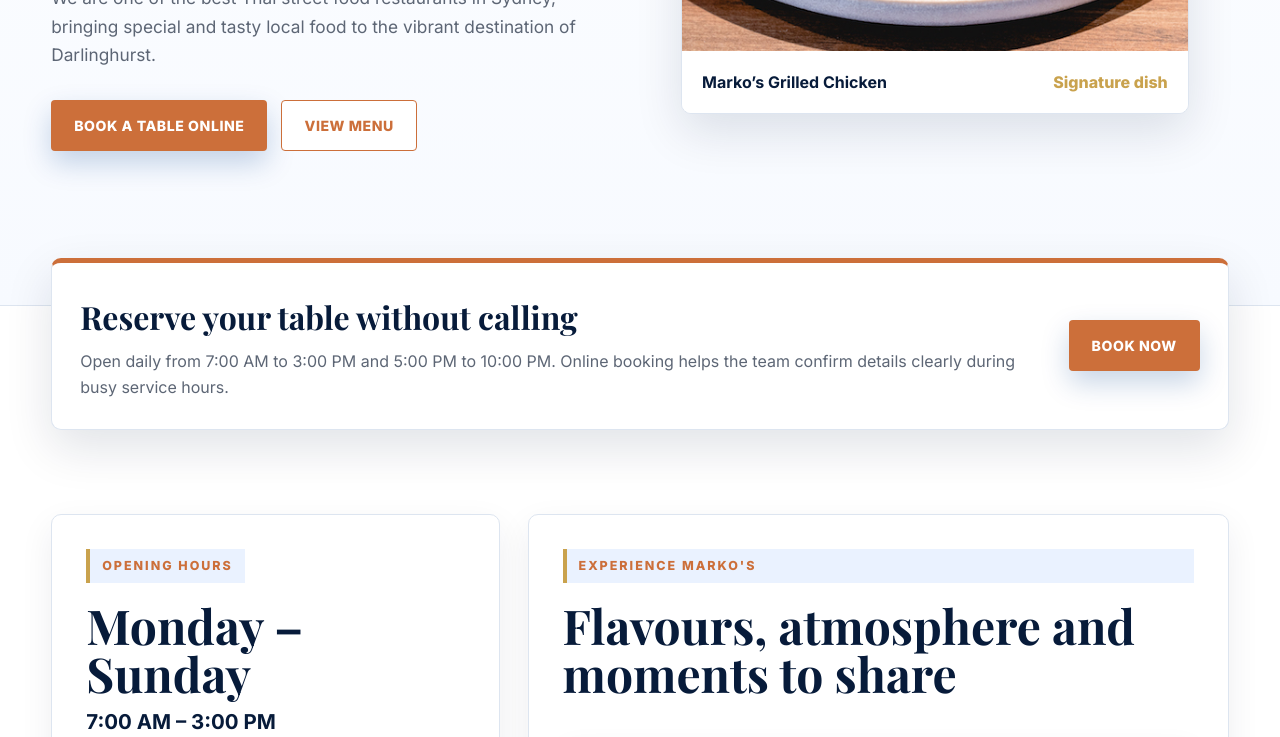
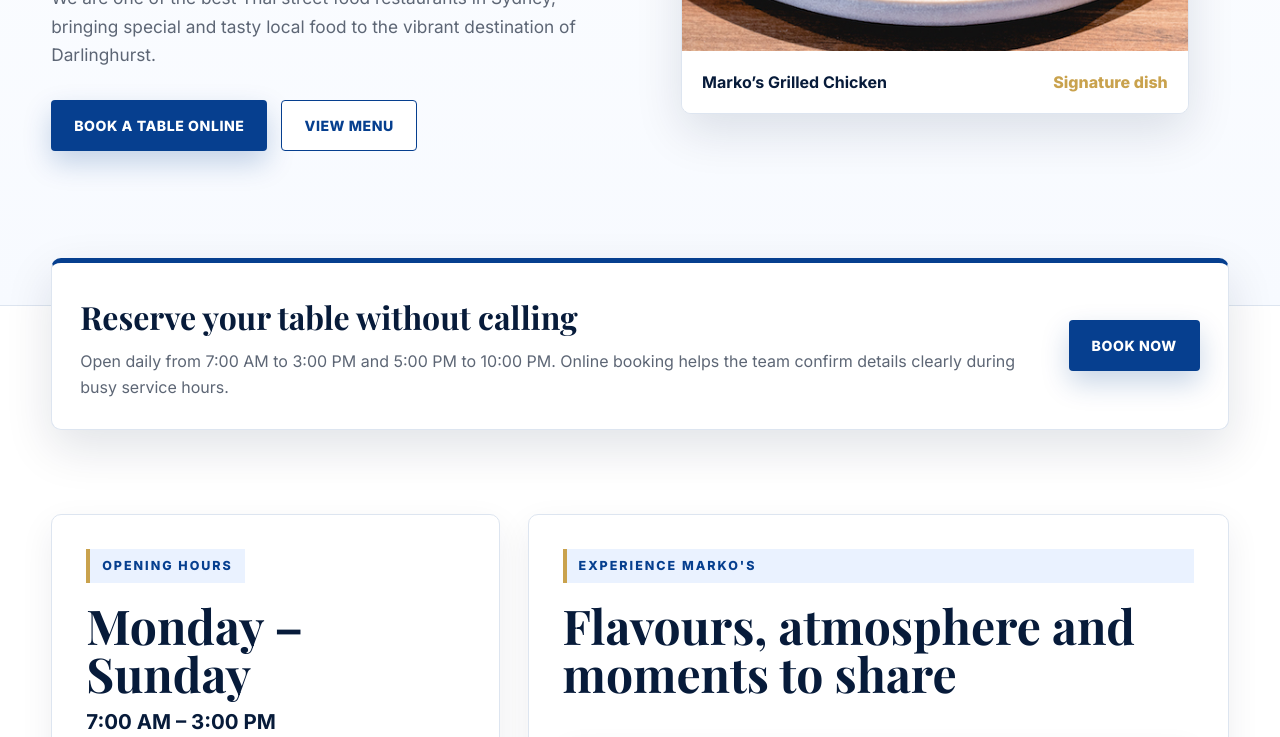
Before and after one commit to Australian-International-College/marko-restaurant-V2, a plain HTML site: page index.html in a window 1280 px wide. Shown: the part 780-1517 px from the top of the page. Drawn offline with nearby package versions, Linux system fonts and the light colour scheme.

Commit message:
Update index.html

```diff
--- a/index.html
+++ b/index.html
@@ -10,8 +10,8 @@
   <link href="https://fonts.googleapis.com/css2?family=Inter:wght@400;500;600;700;800&family=Playfair+Display:wght@600;700&display=swap" rel="stylesheet">
   <style>
     :root{
-      --blue:#cc6f3a;
-      --blue2:#e7aa27;
+      --blue:#063f8f;
+      --blue2:#0b63ce;
       --navy:#071b3a;
       --black:#111317;
       --gold:#c9a24d;
```
